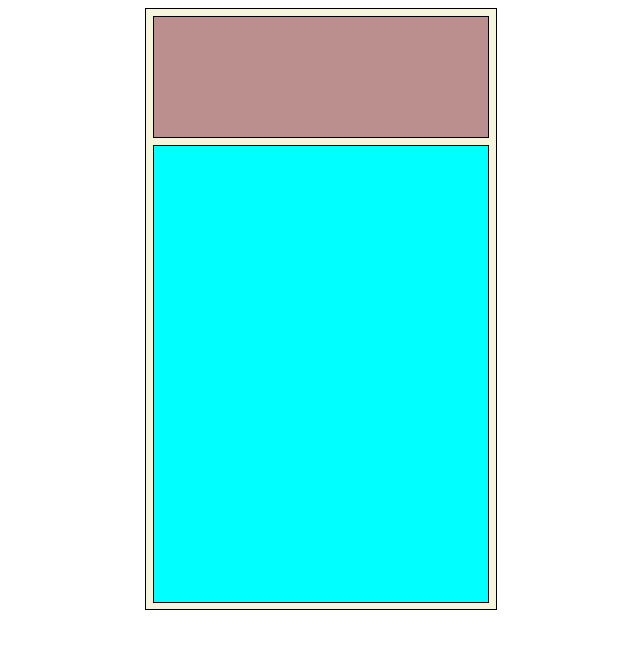
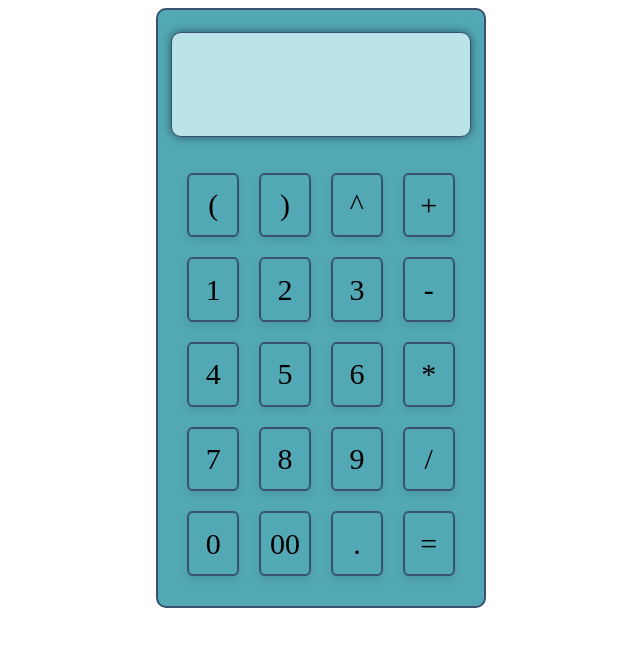
Before and after one commit to asiradnan/Calculator, a plain HTML site: page calculator.html in a window 1280 px wide. Shown: the whole page, without its empty margins (319-959 px from the left). Drawn offline with Linux system fonts and the light colour scheme.

Commit message:
made html and css

```diff
--- a/calculator.css
+++ b/calculator.css
@@ -1,28 +1,53 @@
 #body{
     height: 600px;
     max-height: 100%;
-    width: 350px;
+    width: 330px;
     max-width: 100%;
     margin: auto;
-    border: solid black .1px;
+    border: solid #385170 2px;
     position: relative;
-    background-color: beige;
+    background-color:#53a8b6;
+    padding: .5% .5% .5% .5%;
+    box-sizing: border-box;
+    border-radius: 10px;
+
 }
 #display{
-    height: 20%;
-    max-height: 20%;
+
+    height: 19%;
+    max-height: 18%;
     width: auto;
-    margin: 2%;
-    background-color: rosybrown;
-    border: solid black .1px;
-    position: relative;
+    margin: 5% 2% 5% 2%;
+    background-color:#bbe4e9;
+    border: solid #385170 1px;
+    box-sizing: border-box;
+    border-radius: 10px;
+    box-shadow: 0 0 10px rgba(0, 0, 0, 0.5);
+    cursor: text;
 }
 #numpad{
     height: 78%;
     max-height: 76%;
     width: auto;
-    margin: 2%;
-    background-color: aqua;
-    border: solid black .1px;
-    position: relative;
+    margin: 1% 1% 1% 1%;
+    background-color:#53a8b6;
+    box-sizing: border-box;
+    border-radius: 10px;
 }
+table{
+    width: 100%;
+    height: 100%;
+    margin: auto;
+    border-spacing: 20px;
+}
+td{
+    text-align: center;
+    font-size: 30px;
+    border:2px solid #385170;
+    height: 20%;
+    width: 25%;
+    border-radius: 10%;
+    box-sizing: border-box;
+    cursor: pointer;
+    box-shadow: 0 4px 8px rgba(0, 0, 0, 0.1);
+}
--- a/calculator.html
+++ b/calculator.html
@@ -8,7 +8,26 @@
 <body>
 	<main id="body">
 		<div id="display"></div>
-		<div id="numpad"></div>
+		<div id="numpad">
+			<table>
+				<tr>
+					 <td>(</td> <td>)</td><td>^</td> <td>+</td>
+				</tr>
+				<tr>
+					<td>1</td> <td>2</td> <td>3</td> <td>-</td>
+				</tr>
+				<tr>
+					<td>4</td> <td>5</td> <td>6</td> <td>*</td>
+				</tr>
+				<tr>
+					<td>7</td> <td>8</td> <td>9</td> <td>/</td>
+				</tr>
+				<tr>
+					<td>0</td> <td>00</td> <td>.</td> <td>=</td>
+				</tr>
+			</table>
+		</div>
 	</main>
+	<script src="./calculator.js"></script>
 </body>
 </html>
```
